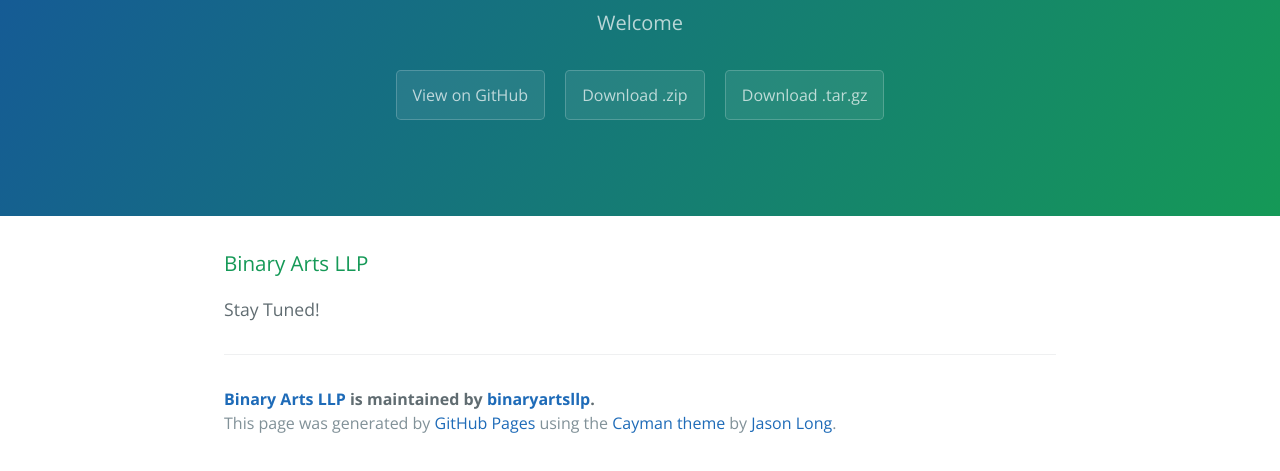
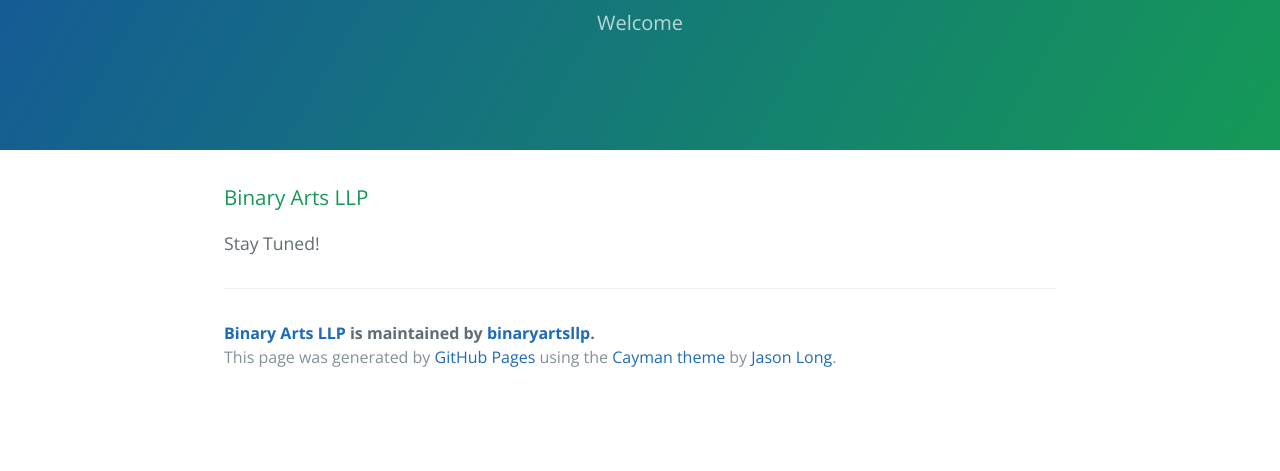
Before and after one commit to binaryartsllp/web, a plain HTML site: page index.html in a window 1280 px wide. Shown: the part 167-638 px from the top of the page. Drawn offline with nearby package versions, Linux system fonts and the light colour scheme.

Commit message:
Changed Header

```diff
--- a/index.html
+++ b/index.html
@@ -13,9 +13,7 @@
     <section class="page-header">
       <h1 class="project-name">Binary Arts LLP</h1>
       <h2 class="project-tagline">Welcome</h2>
-      <a href="https://github.com/binaryartsllp/web" class="btn">View on GitHub</a>
-      <a href="https://github.com/binaryartsllp/web/zipball/master" class="btn">Download .zip</a>
-      <a href="https://github.com/binaryartsllp/web/tarball/master" class="btn">Download .tar.gz</a>
+
     </section>
 
     <section class="main-content">
```
